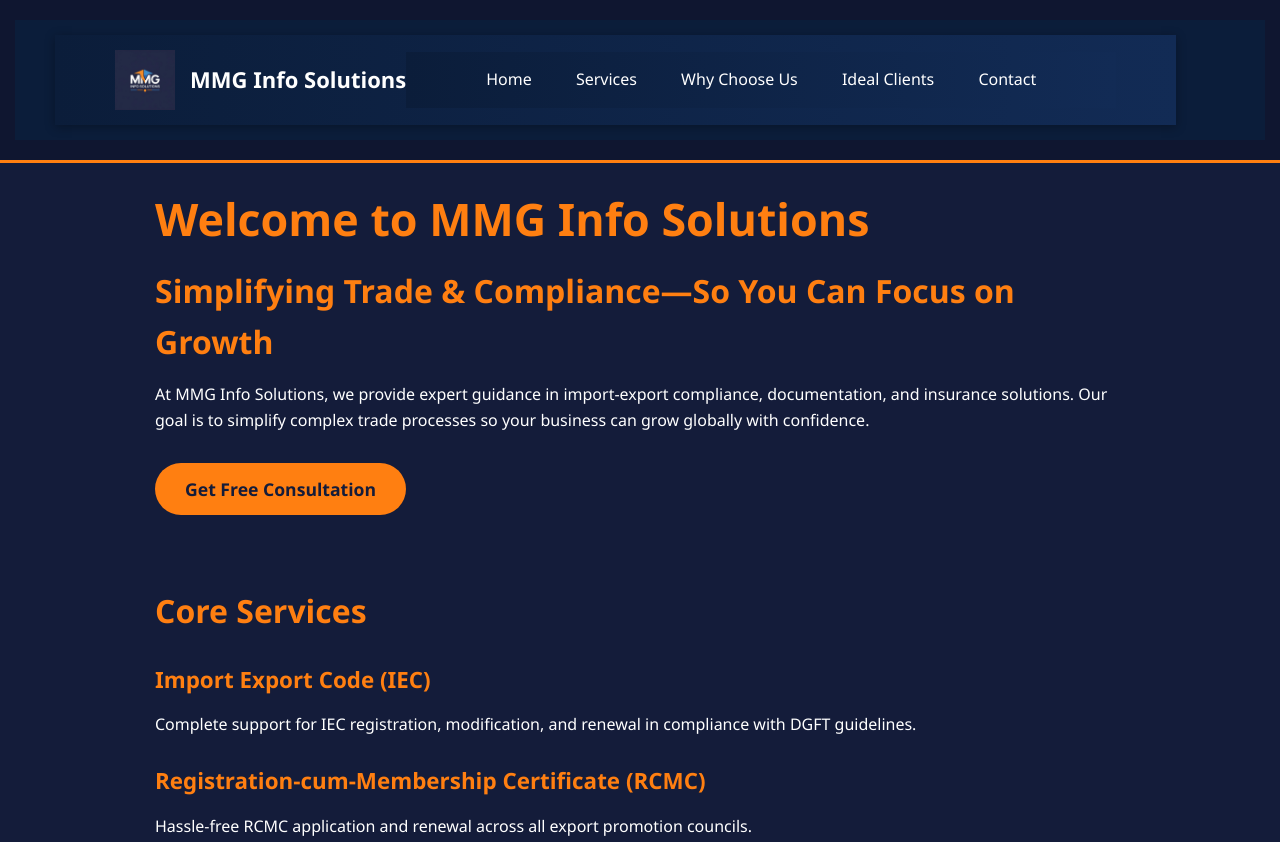
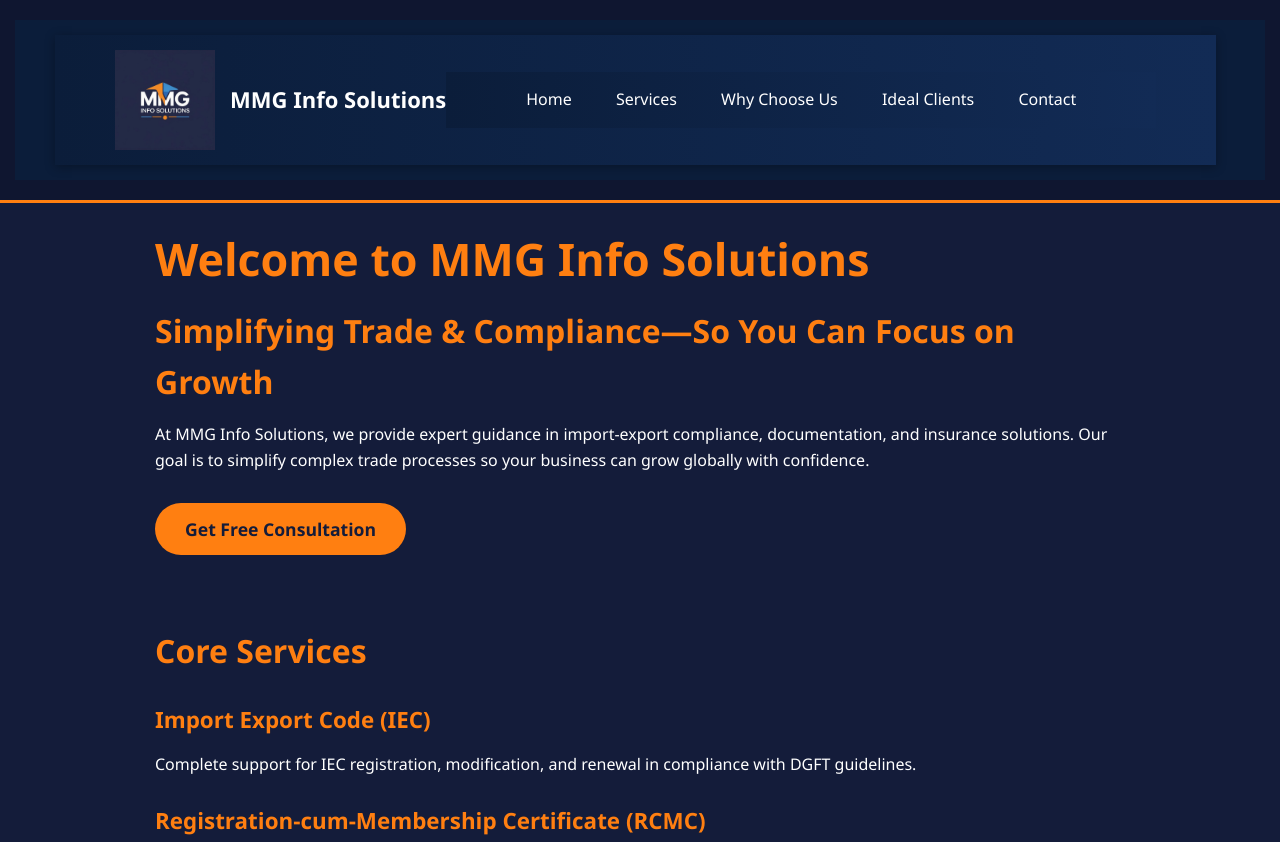
Before and after one commit to mmginfosolutions/MMG-Info-Solutions, a plain HTML site: page index.html in a window 1280 px wide. Shown: the top 842 px of the page. Drawn offline with Linux system fonts and the light colour scheme.

Commit message:
Update index.html

```diff
--- a/index.html
+++ b/index.html
@@ -145,7 +145,7 @@
 <header>
 <div style="display:flex; align-items:center; justify-content:space-between; padding:15px 40px; background-color:#0b1d3a;">
 
-  <!-- Logo -->
+  <!--  -->
  <div style="
   display:flex;
   align-items:center;
@@ -155,9 +155,9 @@
   box-shadow: 0 2px 10px rgba(0,0,0,0.3);
 ">
 
-  <!-- Logo + Name -->
+  <!--  + Name -->
   <div style="display:flex; align-items:center;">
-    <img src="logo.png" style="height:60px; margin-right:15px;">
+    <img src="logo.png" style="height:100px; margin-right:15px;">
     <span style="color:white; font-size:22px; font-weight:600;">
       MMG Info Solutions
     </span>
```
